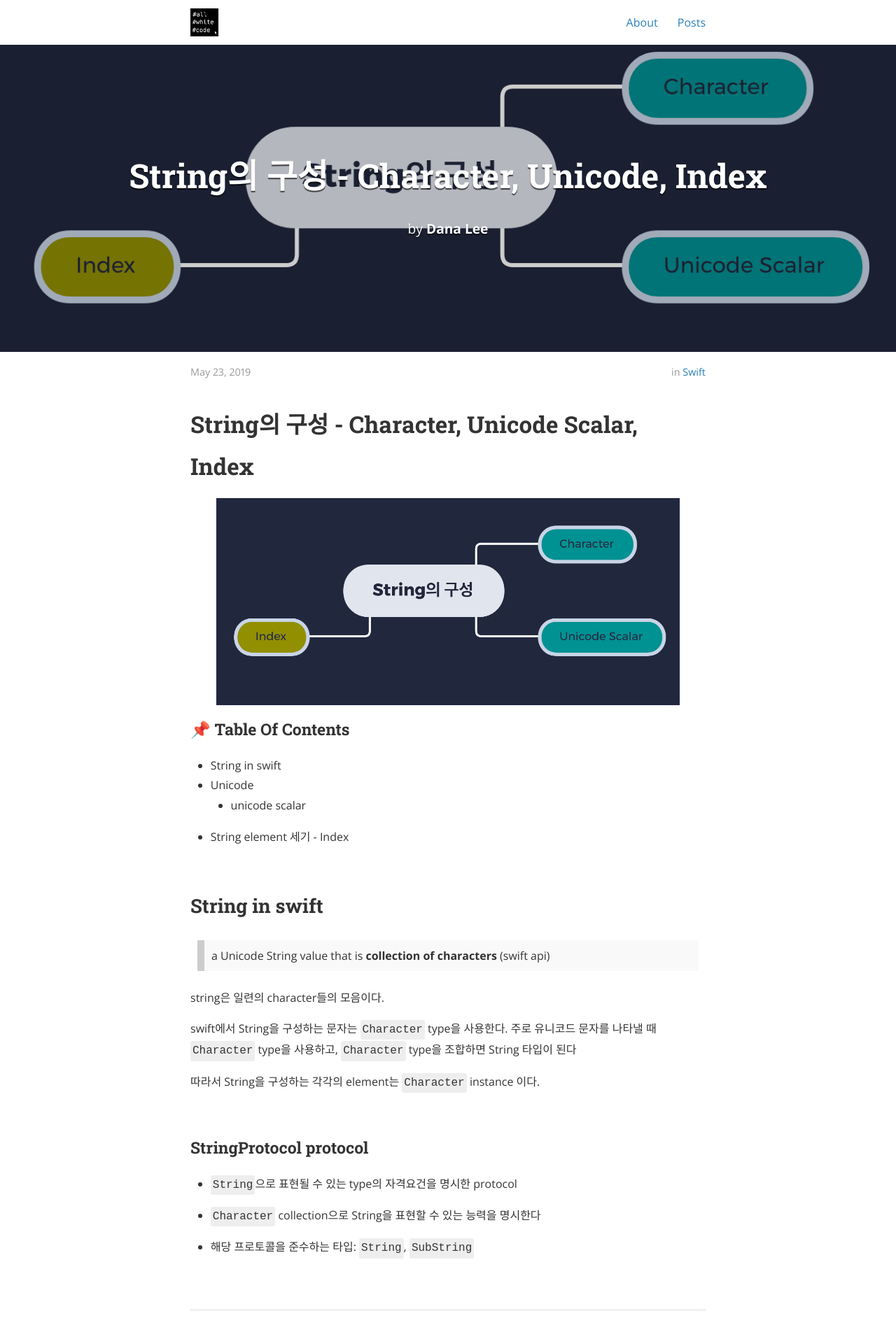
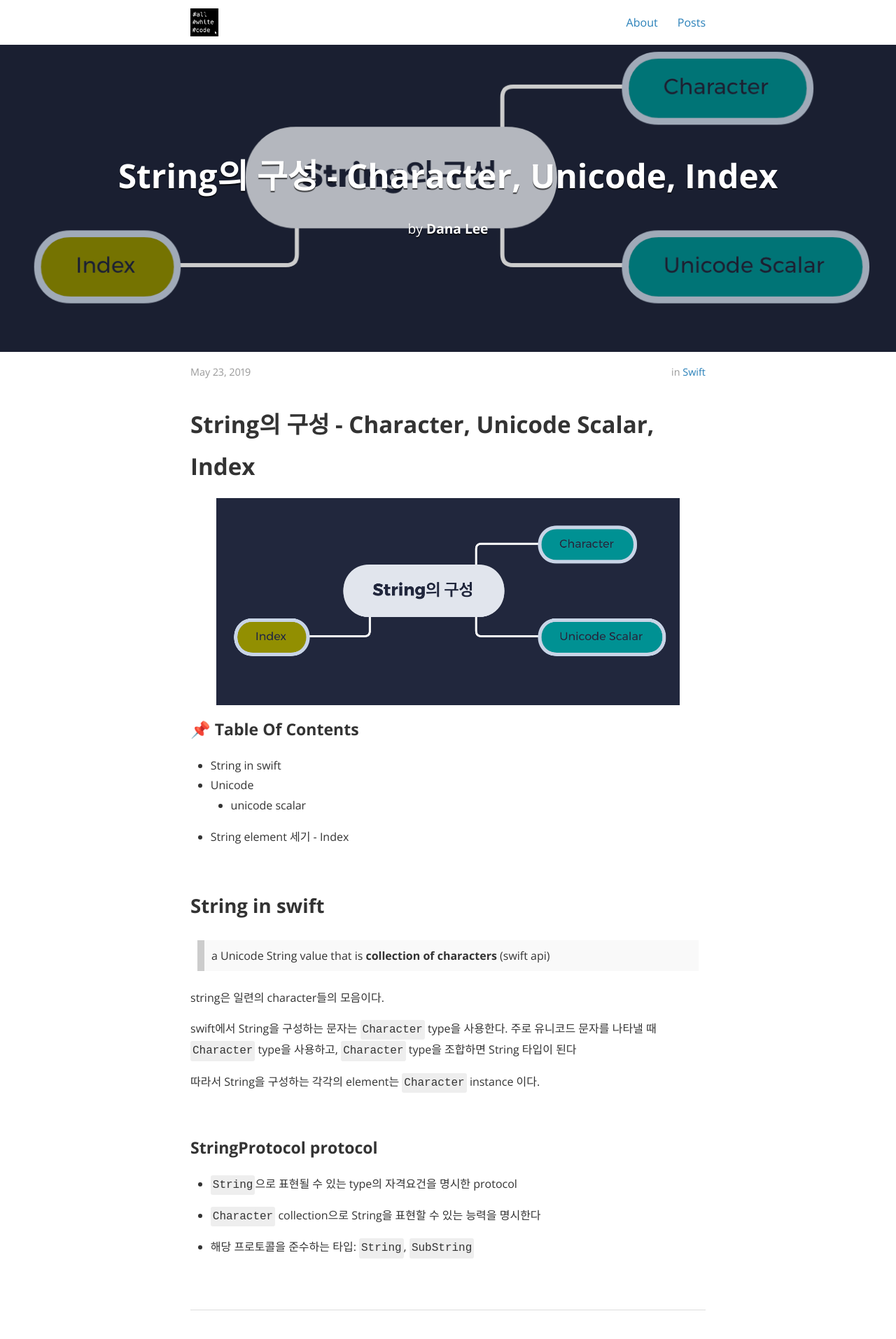
Before and after one commit to daheenallwhite/daheenallwhite.github.io, a Jekyll site: the page built from _posts/2019-05-23-String-Unicode-Index.markdown, in a window 1280 px wide. Shown: the top 1914 px of the page at 70% size. Built offline with Jekyll 4.4.1, drawn with Linux system fonts in a browser that asks for light colours; nearby versions of some CDN libraries; emoji names are drawn with the system emoji font; a style sheet for code colours, icons or effects is not loaded.

Commit message:
Change heading font with Open Sans from Roboto

```diff
--- a/_sass/base/_variables.scss
+++ b/_sass/base/_variables.scss
@@ -3,7 +3,7 @@
 
 // Typography
 $base-font-family: "Open Sans", "Helvetica Neue", "Helvetica", "Roboto", "Arial", sans-serif; // $helvetica;
-$heading-font-family: "Roboto Slab", "Helvetica Neue", "Helvetica", "Arial", sans-serif; // $base-font-family;
+$heading-font-family: "Open Sans", "Helvetica Neue", "Helvetica", "Arial", sans-serif; // $base-font-family;
 
 // Font Sizes
 $base-font-size: $em-base; // 16px
```
